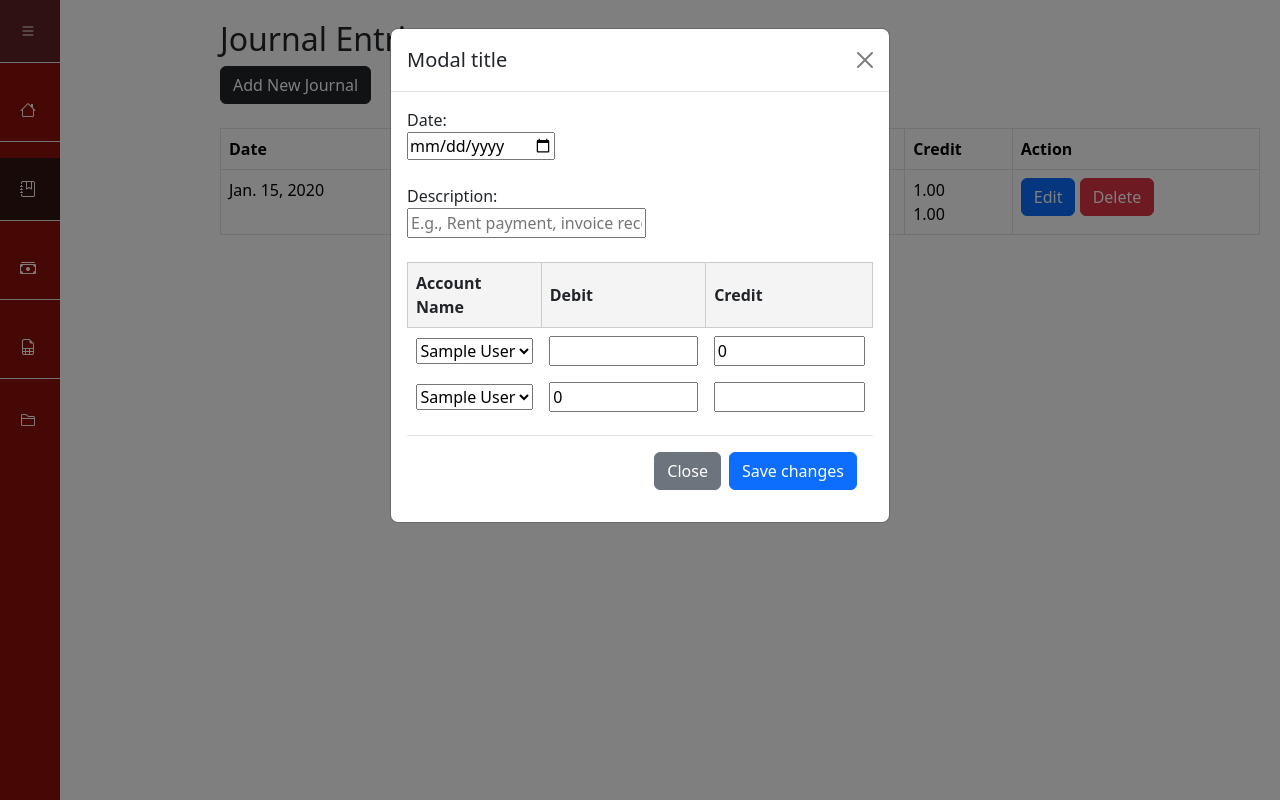
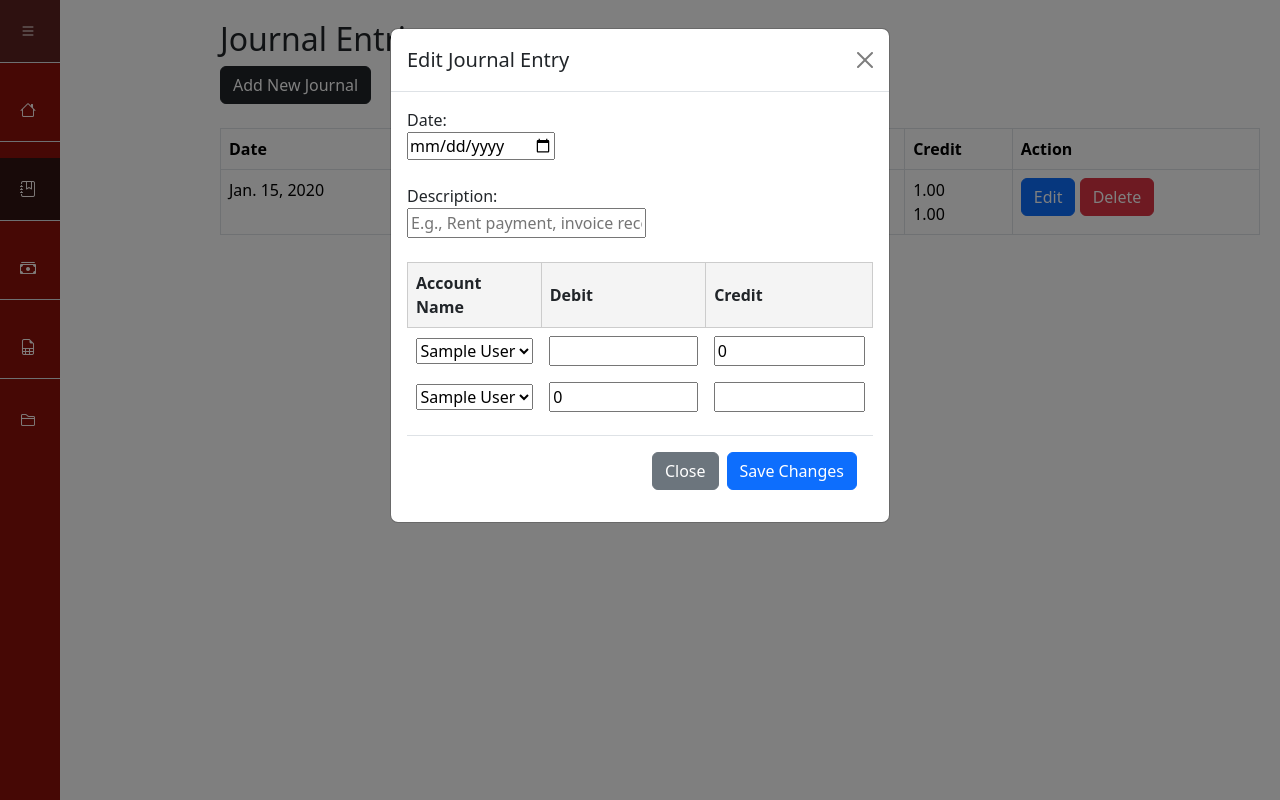
Before and after one commit to rjpd-7/Accounting-System, a Django app: page /journal/ in a window 1280 px wide, after a click on "Edit". Run offline with Django 5.2, Linux system fonts and the light colour scheme; tables that the repository leaves empty hold one stand-in row (values such as "Sample post").

Commit message:
journal changes

```diff
--- a/AccountingSystem/Accounting_System/templates/Front_End/journal.html
+++ b/AccountingSystem/Accounting_System/templates/Front_End/journal.html
@@ -191,7 +191,7 @@
         <div class="modal-dialog">
             <div class="modal-content">
             <div class="modal-header">
-                <h1 class="modal-title fs-5" id="exampleModalLabel">Modal title</h1>
+                <h1 class="modal-title fs-5" id="exampleModalLabel">Edit Journal Entry</h1>
                 <button type="button" class="btn-close" data-bs-dismiss="modal" aria-label="Close"></button>
             </div>
             <div class="modal-body">
@@ -247,7 +247,7 @@
                     </table>
                     <div class="modal-footer">
                         <button type="button" class="btn btn-secondary" data-bs-dismiss="modal">Close</button>
-                        <button type="button" class="btn btn-primary">Save changes</button>
+                        <input type="submit" class="btn btn-primary" value="Save Changes">
                     </div>
                 </form>
                 </div>
--- a/AccountingSystem/Accounting_System/views.py
+++ b/AccountingSystem/Accounting_System/views.py
@@ -57,6 +57,13 @@ def insert_journals(request):
 
 # Edit Journal Modal Submit
 def edit_journal(request):
+    # Passing values onto Edit Journal Modal
+    if 'edit' in request.POST:
+        pk = request.POST['edit']
+        journal_value = JournalEntry.objects.get(id=pk)
+        return render(request, "Front_End/journal.html", {
+        "journal_value" : journal_value,
+    })
 
 
     return HttpResponseRedirect(reverse("AccountingSystem:journals"))
```
